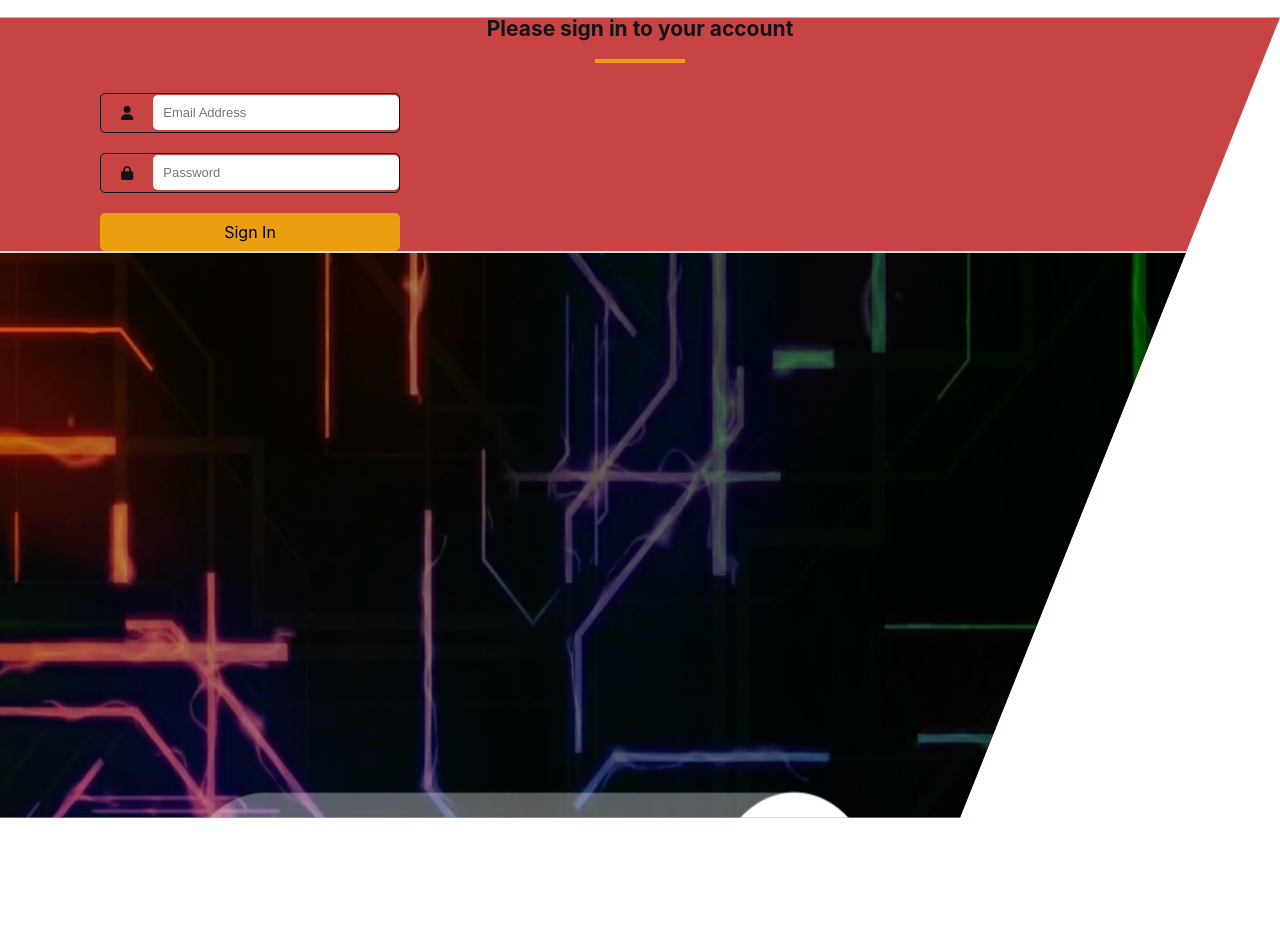
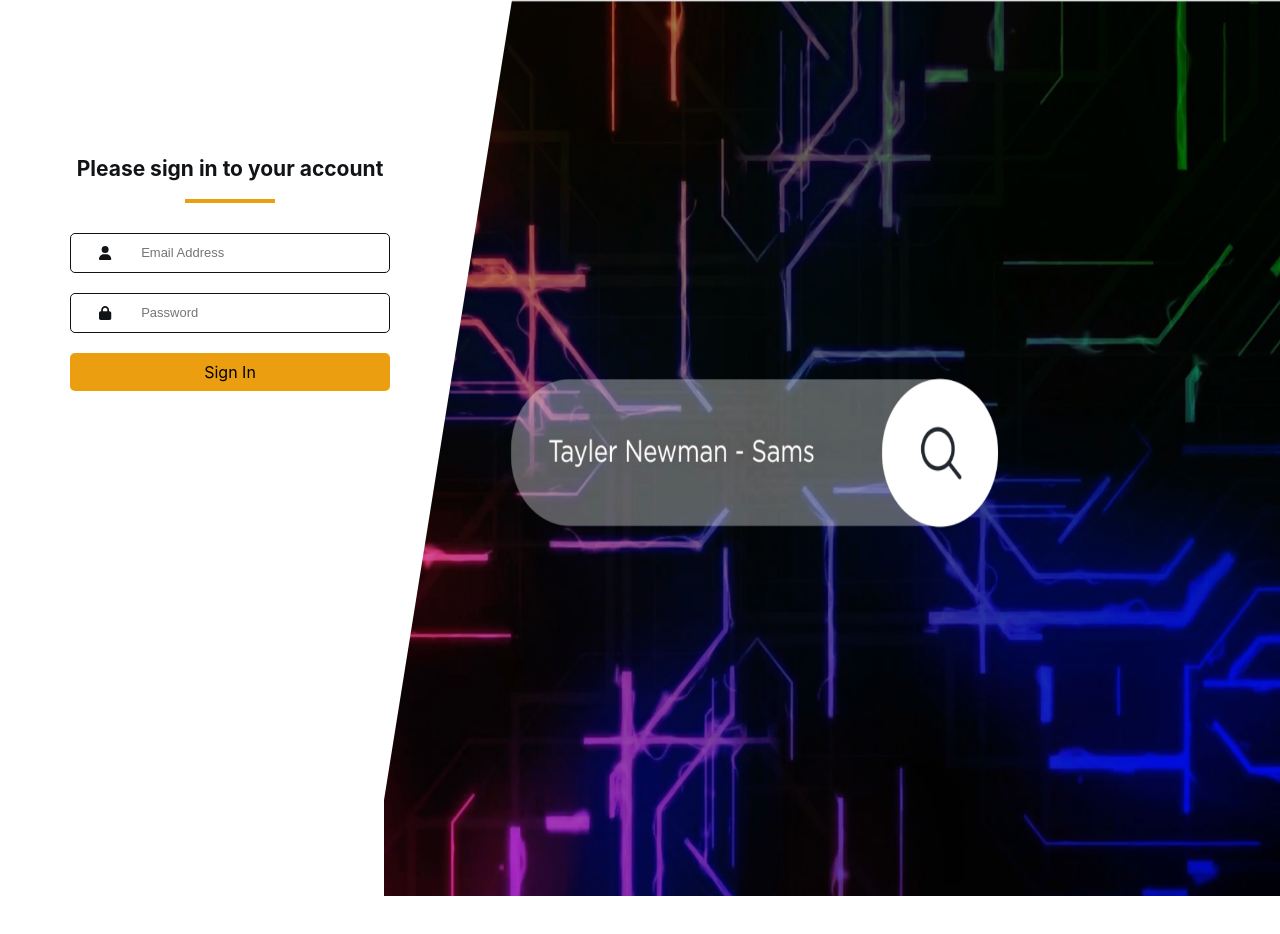
Before and after one commit to rebekahmw/saleslynk, a Next.js app: page / in a window 1280 px wide. Shown: the top 934 px of the page. After the commit the page ends 896 px from the top, so only its background shows below. Built offline with nearby package versions, Linux system fonts and the light colour scheme.

Commit message:
style: cleaned up

```diff
--- a/components/forms/signin.form.tsx
+++ b/components/forms/signin.form.tsx
@@ -1,7 +1,6 @@
 import { ChangeEvent, MouseEvent, useState } from "react";
 import TextInput from "./inputs/text";
 import form from "../../styles/forms/Form.module.scss";
-import home from "../../styles/home/Home.module.scss";
 import button from "../../styles/buttons/Button.module.scss";
 import style from "../../utils/styles";
 import { SignInErrorType, SignInValidate } from "../../functions/validate";
@@ -73,10 +72,11 @@ const SignIn = () => {
 	};
 
 	return (
-			<div className={style([home.Itemcontainer])}>
+			<div className={style([form.container])}>
+			<div className={style([form.form])}>
 				<h2 style={{ textAlign: "center" }}>Please sign in to your account</h2>
 				<div className={style([form.orangeBlock])}></div>
-				<form className={style([form.container])}>
+				<form>
 					<div className={style([form.inputField, form.top])}>
 						<FontAwesomeIcon icon={faUser} />
 						<TextInput
@@ -112,7 +112,7 @@ const SignIn = () => {
 							Sign In
 						</a>
 					</div>
-				</form>
+				</form></div>
 			</div>
 	);
 };
--- a/components/video/home.video.tsx
+++ b/components/video/home.video.tsx
@@ -1,7 +1,7 @@
 import type { NextPage } from "next";
 import Image from "next/image";
 import style from "../../utils/styles";
-import home from "../../styles/home/Home.module.scss";
+import video from "../../styles/video/Video.module.scss";
 
 type Props = {
     src: string
@@ -9,11 +9,11 @@ type Props = {
 
 const Video: NextPage<Props> = ({ ...props }) => {
 	return (
-        <div className={style([home.container])}>
+        <div className={style([video.container])}>
             <Image
                 src={props.src}
-                width="400px"
-                height="400px"
+                width="100%"
+                height="100%"
                 alt="video"
                 layout="responsive"
             />
--- a/styles/buttons/Button.module.scss
+++ b/styles/buttons/Button.module.scss
@@ -64,5 +64,4 @@
 .submit {
 	background-color: colour("orange");
 	border-radius: 5px;
-	margin: 0px 100px 0px 100px;
 }
--- a/styles/forms/Form.module.scss
+++ b/styles/forms/Form.module.scss
@@ -4,7 +4,13 @@
 @import "../defaults.scss";
 
 .container {
-	width: 500px;
+	background: colour("white");
+	position: absolute;
+	z-index: 2;
+	width: 40vw;
+	height: 100vh;
+	-webkit-clip-path: polygon(0 0, 100% 0, 75% 100%, 0 100%);
+	clip-path: polygon(0 0, 100% 0, 75% 100%, 0 100%);
 }
 
 .orangeBlock {
@@ -12,6 +18,13 @@
 	width: 90px;
 	height: 4px;
 	background-color: colour("orange");
+}
+
+.form {
+	width: 25vw;
+	position: absolute;
+	left: 70px;
+	top: 140px;
 }
 
 .inputField {
@@ -23,8 +36,8 @@
 	border-radius: 5px;
 	border: solid;
 	border-width: thin;
-	margin: 0px 100px 20px 100px;
 	padding-left: 20px;
+	margin-bottom: 20px;
 }
 
 .top {
--- a/styles/home/home.module.scss
+++ b/styles/home/home.module.scss
@@ -4,31 +4,7 @@
 @import "../defaults.scss";
 
 .container {
-    width: 100%;
-    height: 100vh;
-    position: relative;
-    background-color: rgb(200, 67, 67);
-    -webkit-clip-path: polygon(0 0, 100% 0, 75% 100%, 0 100%);
-    clip-path: polygon(0 0, 100% 0, 75% 100%, 0 100%);
-    // @include breakMax("tablet") {
-    //     flex-direction: column;
-    //     display: flex;
-    //     flex-direction: column;
-    // }
-}
-
-.itemContainer {
-    width: 100%;
-    height: 100%;
-    position: absolute;
-    top: 0;
-    left: 0;
-
-    // @include breakMax("tablet") {
-    //     flex-direction: column;
-    //     display: flex;
-    //     flex-direction: column;
-    // }
+    height: 100vh
 }
 
 .overlay {
--- a/styles/video/Video.module.scss
+++ b/styles/video/Video.module.scss
@@ -4,8 +4,12 @@
 @import "../defaults.scss";
 
 .container {
-    width: 60%;
-    height: 100%;
+    position: absolute;
+    z-index: 0;
+    width: 70vw;
+    height: 100vh;
+    top: 0;
+    right: 0;
 
     // @include breakMax("tablet") {
     //     width: 100%;
```
